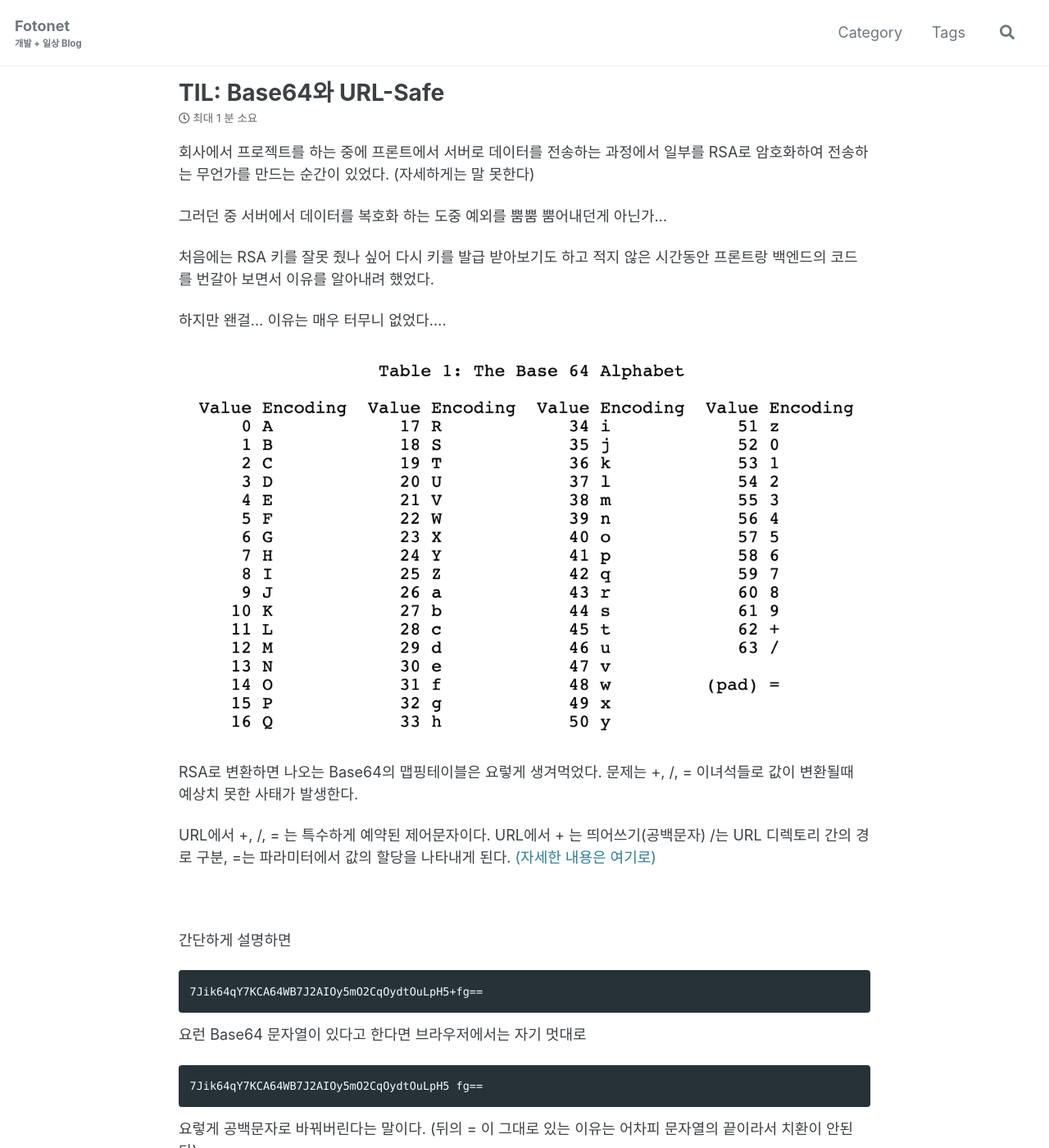
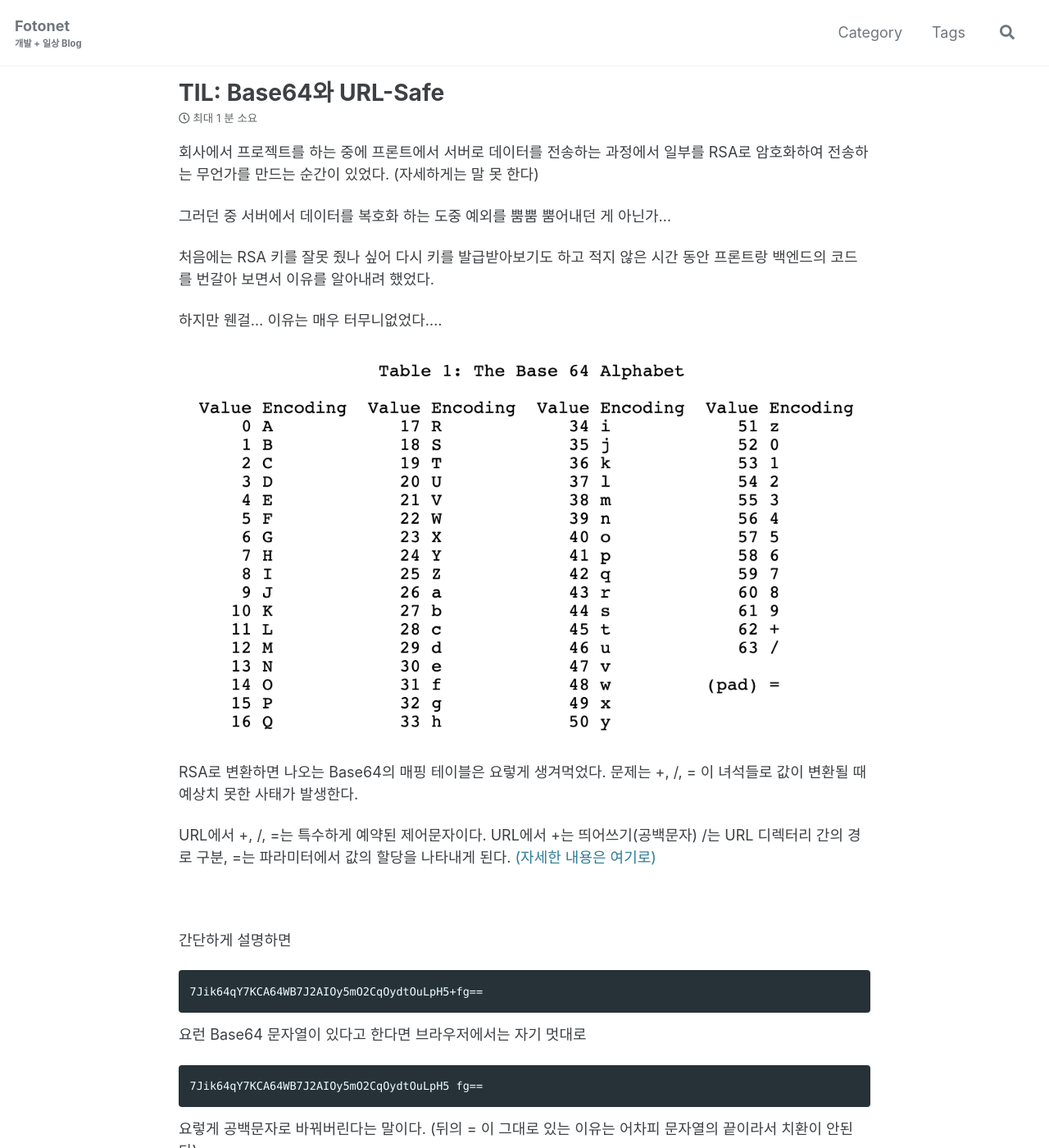
Before and after one commit to fotoner/fotoner.github.io, a Jekyll site: the page built from _posts/til/2022-11-17-base64.md, in a window 1280 px wide and 1400 px high. Shown: the whole window at 82% size. Built offline with Jekyll 4.4.1, drawn with Linux system fonts in a browser that asks for light colours; cached includes are drawn as plain includes; comment, search, counter and statistics services are not loaded; some of the changed text lies outside the part shown.

Commit message:
📝2022-11-17 TIL: Base64와 URL-Safe

````diff
--- a/_posts/til/2022-11-17-base64.md
+++ b/_posts/til/2022-11-17-base64.md
@@ -11,20 +11,19 @@ tags:
  - RSA
 ---
 
-회사에서 프로젝트를 하는 중에 프론트에서 서버로 데이터를 전송하는 과정에서 일부를 RSA로 암호화하여 전송하는 무언가를 만드는 순간이 있었다. (자세하게는 말 못한다)
+회사에서 프로젝트를 하는 중에 프론트에서 서버로 데이터를 전송하는 과정에서 일부를 RSA로 암호화하여 전송하는 무언가를 만드는 순간이 있었다. (자세하게는 말 못 한다)
 
-그러던 중 서버에서 데이터를 복호화 하는 도중 예외를 뿜뿜 뿜어내던게 아닌가...
+그러던 중 서버에서 데이터를 복호화 하는 도중 예외를 뿜뿜 뿜어내던 게 아닌가...
 
-처음에는 RSA 키를 잘못 줬나 싶어 다시 키를 발급 받아보기도 하고 적지 않은 시간동안 프론트랑 백엔드의 코드를 번갈아 보면서 이유를 알아내려 했었다.
+처음에는 RSA 키를 잘못 줬나 싶어 다시 키를 발급받아보기도 하고 적지 않은 시간 동안 프론트랑 백엔드의 코드를 번갈아 보면서 이유를 알아내려 했었다.
 
-하지만 왠걸... 이유는 매우 터무니 없었다....
+하지만 웬걸... 이유는 매우 터무니없었다....
 
 ![image](/assets/images/posts/til/01.png)
 
-RSA로 변환하면 나오는 Base64의 맵핑테이블은 요렇게 생겨먹었다. 문제는 +, /, = 이녀석들로 값이 변환될때 예상치 못한 사태가 발생한다.
+RSA로 변환하면 나오는 Base64의 매핑 테이블은 요렇게 생겨먹었다. 문제는 +, /, = 이 녀석들로 값이 변환될 때 예상치 못한 사태가 발생한다.
 
-URL에서 +, /, = 는 특수하게 예약된 제어문자이다. URL에서 + 는 띄어쓰기(공백문자) /는 URL 디렉토리 간의 경로 구분, =는 파라미터에서 값의 할당을 나타내게 된다.
-[(자세한 내용은 여기로)](https://developers.google.com/maps/url-encoding?hl=ko#special-characters)
+URL에서 +, /, =는 특수하게 예약된 제어문자이다. URL에서 +는 띄어쓰기(공백문자) /는 URL 디렉터리 간의 경로 구분, =는 파라미터에서 값의 할당을 나타내게 된다. [(자세한 내용은 여기로)](https://developers.google.com/maps/url-encoding?hl=ko#special-characters)
 
 <br/>
 
@@ -42,17 +41,17 @@ URL에서 +, /, = 는 특수하게 예약된 제어문자이다. URL에서 + 는
 
 <br/>
 
-그렇기에 웹에서는 위와같은 일반적인 Base64 인코딩을 하지 않으며 +를 -로, /를 _(언더 스코어)로 바꿔 URL-Safe하게 바꾸면 된다.
+그렇기에 웹에서는 위와 같은 일반적인 Base64 인코딩을 하지 않으며 +를 -로, /를 _(언더 스코어)로 바꿔 URL-Safe 하게 바꾸면 된다.
 
 ```
 7Jik64qY7KCA64WB7J2AIOy5mO2CqOydtOuLpH5-fg==
 ```
-(어려울게 없다 replace로 각각 문자를 바꿔주고 서버에서도 역시 이를 처리할 수 있게 해주면 된다)
+(어려울 게 없다 replace로 각각 문자를 바꿔주고 서버에서도 역시 이를 처리할 수 있게 해주면 된다)
 
 <br/>
 
-이상으로 Base64를 웹에서 url-safe하게 처리해야만 하는 이유를 알게 되었다.
+이상으로 Base64를 웹에서 url-safe 하게 처리해야만 하는 이유를 알게 되었다.
 
-~~앞으로 같은 사태가 발생하지 않게 자기가 쓰는게 뭔지는 제대로 알고 쓰도록 하자~~
+~~앞으로 같은 사태가 발생하지 않게 자기가 쓰는 게 뭔지는 제대로 알고 쓰도록 하자~~
 
 -끝-
````
